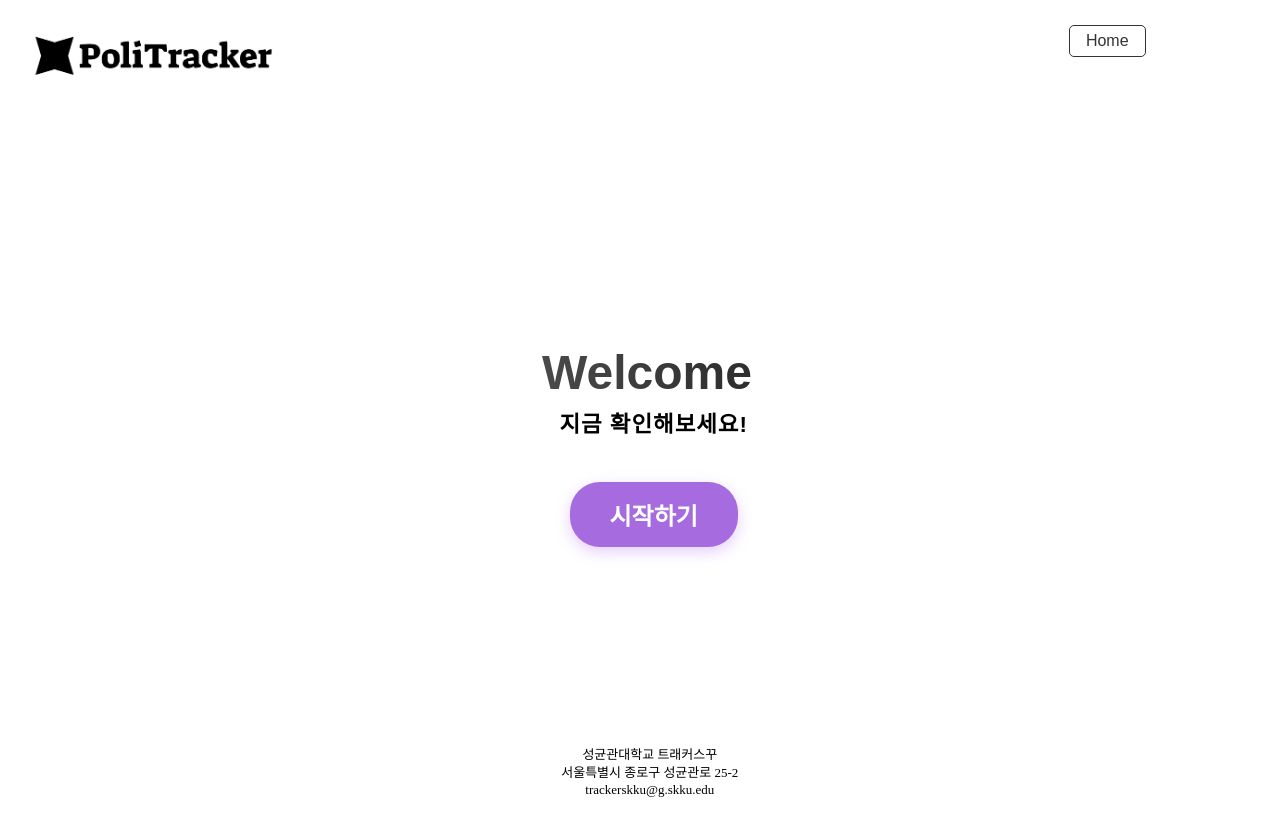
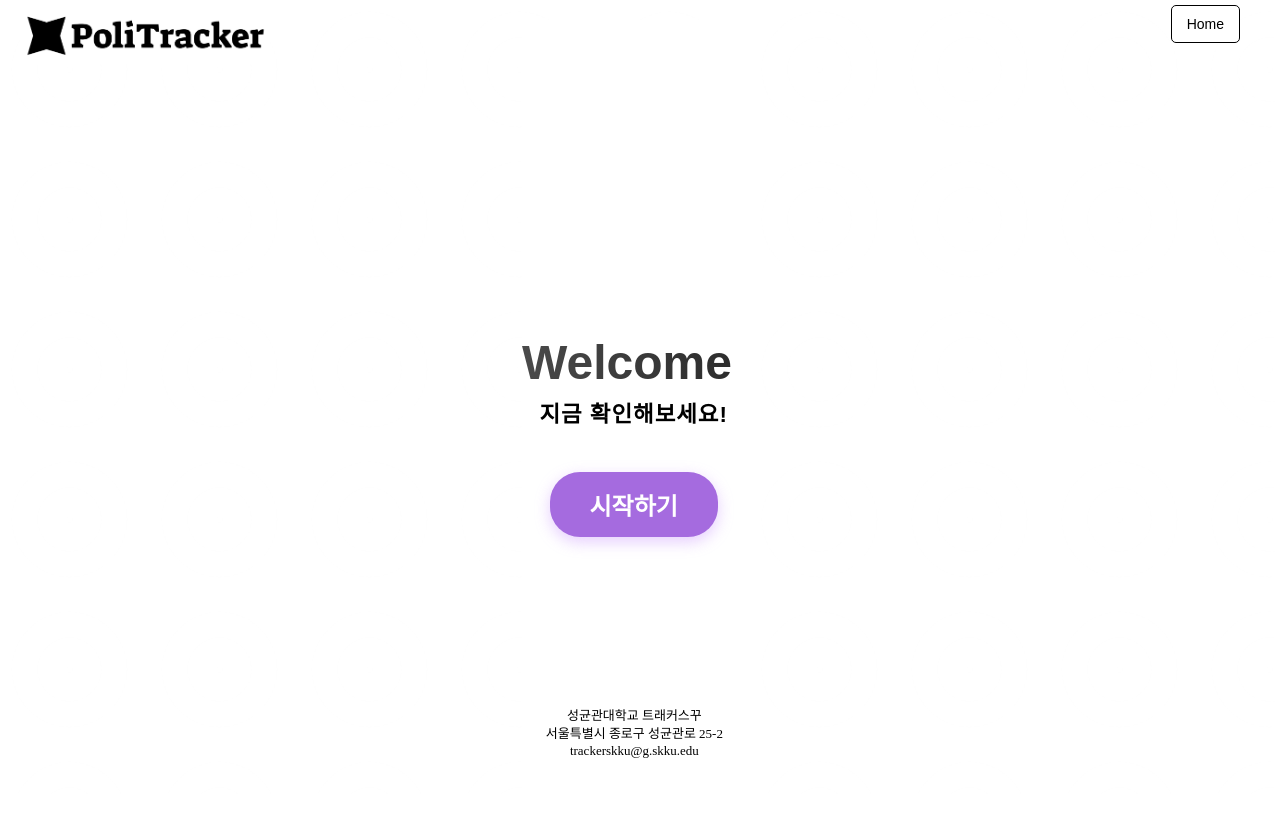
Before and after one commit to Co-Deep-Project/Deploy, a React (Create React App) app in the folder frontend/: page /mbti in a window 1280 px wide. Shown: the top 836 px of the page. Built offline with nearby package versions, Linux system fonts and the light colour scheme.

Commit message:
Update yunji.css

```diff
--- a/frontend/src/yunji/yunji.css
+++ b/frontend/src/yunji/yunji.css
@@ -9,7 +9,7 @@
 }
 
 /* 헤더 스타일 */
-.header {
+.yunji-header {
   display: flex;
   align-items: center;
   justify-content: center;
@@ -30,6 +30,8 @@
   max-width: 100%; /* 화면 너비 초과 방지 */
 }
 
+
+
 .menu {
   display: flex;
   position: absolute;
@@ -45,13 +47,12 @@
 }
 
 .menu button {
-  font-size: 1em;
-  padding: 6px 16px;
-  border: 1px solid #333;
-  background-color: transparent;
-  color: #333;
+  border: 1px solid black;
+  padding: 10px 15px;
+  background-color: white;
+  cursor: pointer;
+  font-size: 14px;
   border-radius: 5px;
-  cursor: pointer;
   transition: background-color 0.3s;
 }
 .footer {
@@ -71,17 +72,21 @@
 .main-content {
   display: flex;
   flex-direction: row;
-  height: 100%; /* 높이를 100%로 설정하여 부모 높이에 맞춤 */
-  overflow: visible; /* 필요 시에만 스크롤을 보이도록 변경 */
+  height: 100%; /* 부모 높이에 맞춤 */
+  overflow: hidden; /* 스크롤 제거 */
+  width: 100%; /* 전체 화면 너비 사용 */
 }
 
+/* LeftPanel과 RightPanel 스타일 */
 .left-panel,
 .right-panel {
-  flex: 1;
+  flex: 1; /* 동일한 비율로 크기 조정 */
   padding: 20px;
-  overflow: visible; /* 스크롤 제거하여 모두 보이도록 설정 */
-  box-sizing: border-box;
+  overflow: auto; /* 내용이 넘칠 경우 스크롤 */
+  box-sizing: border-box; /* 패딩 포함 크기 계산 */
+  min-width: 0; /* Flexbox 축소를 방해하지 않도록 설정 */
 }
+
 /* 정책 카드 스타일 */
 .action-cards {
   display: flex;
@@ -331,18 +336,26 @@
   color: #4a4a4a;
   text-align: center;
 }
-
+.left-panel,
+.right-panel {
+  flex: 1; /* 동일한 비율로 크기를 조정 */
+  padding: 20px;
+  overflow: auto; /* 내용이 넘칠 경우 스크롤 표시 */
+  box-sizing: border-box; /* 패딩 포함 크기 계산 */
+}
+/* 반응형 설정 */
 /* 반응형 설정 */
 @media (max-width: 767px) {
   .main-content {
-    flex-direction: column;
-    height: auto;
+    flex-direction: column; /* 모바일에서는 상하 배치 */
   }
 
-  .left-panel, .right-panel {
-    width: 100%;
-    padding: 10px;
+  .left-panel,
+  .right-panel {
+    min-width: 100%; /* 화면 크기에서 동일한 너비로 확장 */
+    flex: none; /* 모바일에서 크기 고정 */
   }
+
 
   .header {
     flex-direction: row;
@@ -353,6 +366,7 @@
   .poliLogo {
     width: 150px;
     max-width: 100%;
+    cursor: pointer;
   }
 
   .menu {
```
